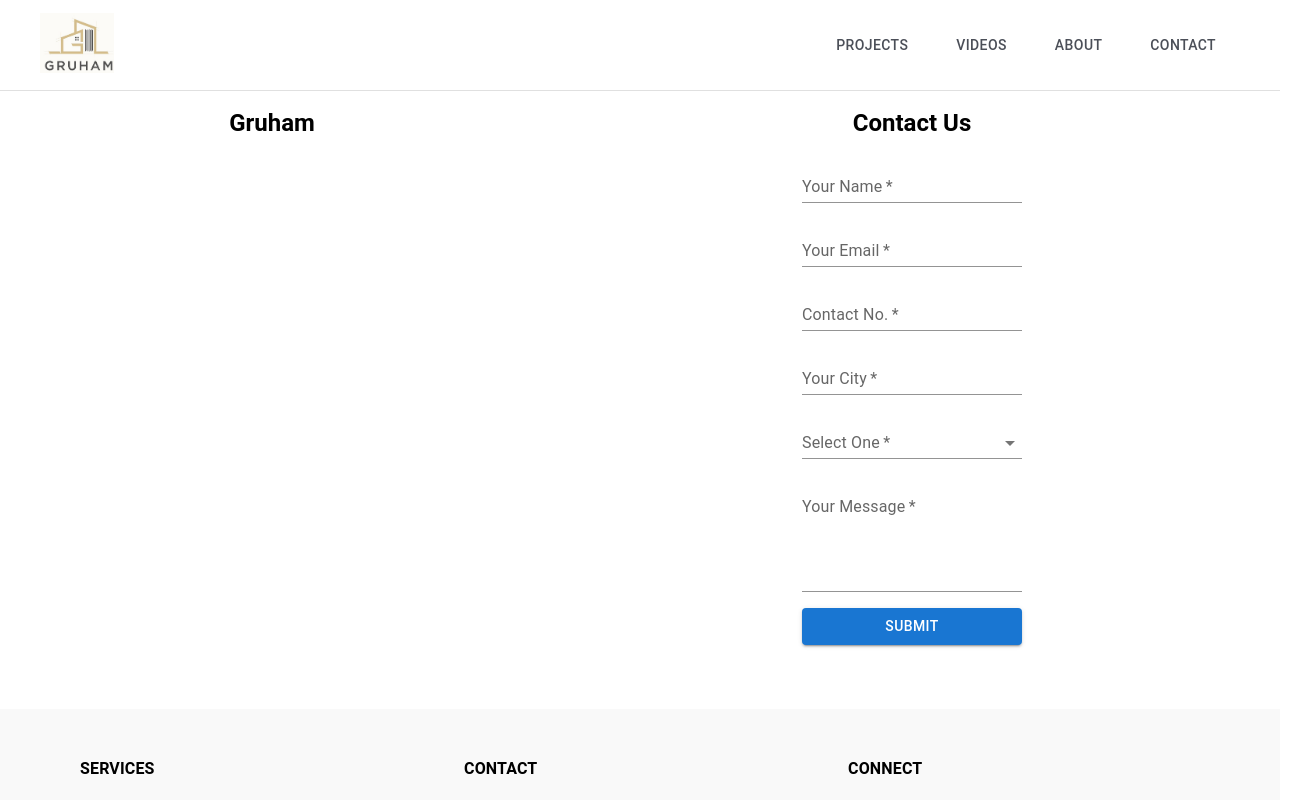
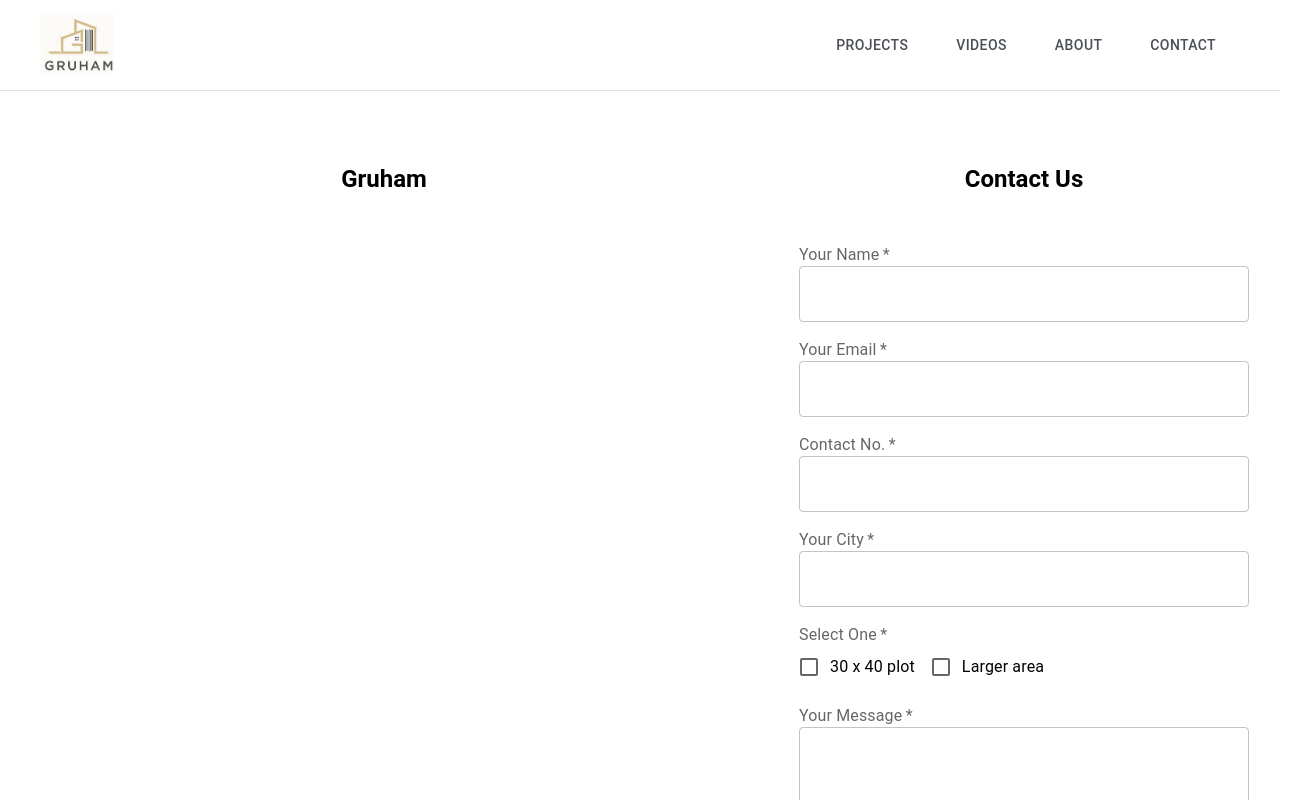
Before and after one commit to Rudreshcg/gruham, a React (Create React App) app: page /contact in a window 1280 px wide. Shown: the top 800 px of the page, 1312 px wide, since content can reach past the window. Built offline with nearby package versions, Linux system fonts and the light colour scheme; the HTML template or start-up script is replaced by a standard one.

Commit message:
Update the contact us page

```diff
--- a/src/components/Contact.tsx
+++ b/src/components/Contact.tsx
@@ -1,32 +1,34 @@
-import { Box, Typography, TextField, Button, MenuItem } from '@mui/material';
-import React from 'react';
+import { Box, Typography, TextField, Button, FormControlLabel, Checkbox, FormGroup, FormControl, FormLabel } from '@mui/material';
+import React, { useState } from 'react';
 
 const Contact: React.FC = () => {
+  const [plot, setPlot] = useState({
+    plot30x40: false,
+    largerArea: false
+  });
+
+  const handleCheckboxChange = (event: React.ChangeEvent<HTMLInputElement>) => {
+    setPlot({
+      ...plot,
+      [event.target.name]: event.target.checked
+    });
+  };
+
   return (
-    <Box sx={{ width: '100%', padding: 2 }}>
+    <Box sx={{ width: '100%', py: 9, backgroundColor: 'white', minHeight: '100vh' }}>
       <Box sx={{ display: 'flex', justifyContent: 'space-between', marginBottom: 2 }}>
-        <Box sx={{ width: '40%', textAlign: 'center' }}>
+        <Box sx={{ width: '60%', textAlign: 'center' }}>
           <Typography variant="h5">
             <strong>Gruham</strong>
           </Typography>
         </Box>
-        <Box sx={{ width: '60%', textAlign: 'center' }}>
+        <Box sx={{ width: '40%', textAlign: 'center' }}>
 
-          <Box
-            component="form"
-            sx={{
-              display: 'flex',
-              flexDirection: 'column',
-              gap: 2,
-              maxWidth: 600,
-              margin: '0 auto'
-            }}
-          >
+          <Box>
             <Box>
               <Typography variant="h5">
                 <strong>Contact Us</strong>
               </Typography>
-
             </Box>
             <Box
               component="form"
@@ -34,59 +36,87 @@ const Contact: React.FC = () => {
                 display: 'flex',
                 flexDirection: 'column',
                 gap: 2,
-                maxWidth: 600,
-                margin: '0 auto'
+                maxWidth: 450,
+                margin: '0 auto',
+                pt: 6,
+                backgroundColor: 'white',
+                borderRadius: 1
               }}
             >
+              <FormControl fullWidth required>
+                <FormLabel sx={{ textAlign: 'left' }}>Your Name</FormLabel>
                 <TextField
-                label="Your Name"
-                variant="standard"
+                  variant="outlined"
                   fullWidth
-                required
                 />
+              </FormControl>
+              <FormControl fullWidth required>
+                <FormLabel sx={{ textAlign: 'left' }}>Your Email</FormLabel>
                 <TextField
-                label="Your Email"
-                variant="standard"
+                  variant="outlined"
                   type="email"
                   fullWidth
-                required
                 />
+              </FormControl>
+              <FormControl fullWidth required>
+                <FormLabel sx={{ textAlign: 'left' }}>Contact No.</FormLabel>
                 <TextField
-                label="Contact No."
-                variant="standard"
+                  variant="outlined"
                   type="tel"
                   fullWidth
-                required
                 />
+              </FormControl>
+              <FormControl fullWidth required>
+                <FormLabel sx={{ textAlign: 'left' }}>Your City</FormLabel>
                 <TextField
-                label="Your City"
-                variant="standard"
+                  variant="outlined"
                   fullWidth
-                required
+
                 />
+              </FormControl>
+              <FormControl required>
+                <FormLabel sx={{ textAlign: 'left' }}>Select One</FormLabel>
+                <FormGroup sx={{display: 'flex', flexDirection: 'row'}}>
+                  <FormControlLabel
+                    control={
+                      <Checkbox
+                        checked={plot.plot30x40}
+                        onChange={handleCheckboxChange}
+                        name="plot30x40"
+                      />
+                    }
+                    label="30 x 40 plot"
+                  />
+                  <FormControlLabel
+                    control={
+                      <Checkbox
+                        checked={plot.largerArea}
+                        onChange={handleCheckboxChange}
+                        name="largerArea"
+                      />
+                    }
+                    label="Larger area"
+                  />
+                </FormGroup>
+              </FormControl>
+              <FormControl fullWidth required>
+                <FormLabel sx={{ textAlign: 'left' }}>Your Message</FormLabel>
                 <TextField
-                select
-                label="Select One"
-                variant="standard"
-                fullWidth
-                required
-              >
-                <MenuItem value="30x40 plot">30 x 40 plot</MenuItem>
-                <MenuItem value="Larger area">Larger area</MenuItem>
-              </TextField>
-              <TextField
-                label="Your Message"
-                variant="standard"
+                  variant="outlined"
                   fullWidth
                   multiline
                   rows={4}
-                required
                 />
-              <Button variant="contained" color="primary" type="submit">
+              </FormControl>
+              <Button
+                variant="contained"
+                color="primary"
+                type="submit"
+                sx={{ width: '150px', alignSelf: 'center' }}
+              >
                 Submit
               </Button>
             </Box>
-
           </Box>
         </Box>
       </Box>
```
Lines whose indentation alone changed are shown as unchanged.
